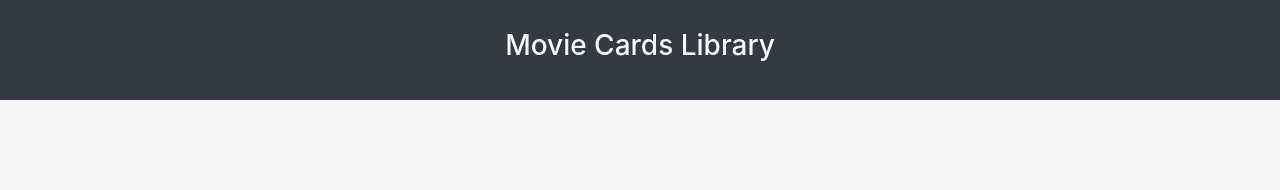
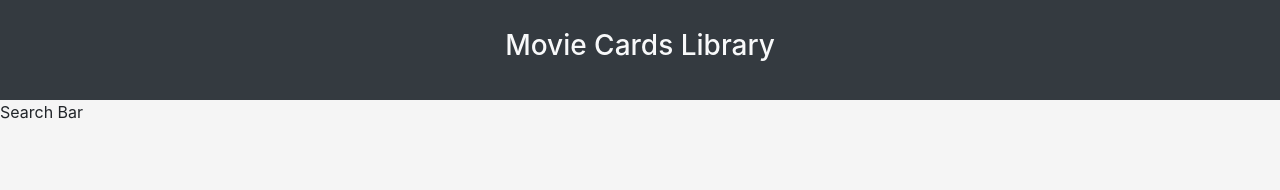
Before and after one commit to flpnascto/movie-card-library-stateful, a React (Create React App) app: page / in a window 1280 px wide. Shown: the top 190 px of the page. Built offline with nearby package versions, Linux system fonts and the light colour scheme.

Commit message:
Criando componente SearchBar.

```diff
--- a/src/App.js
+++ b/src/App.js
@@ -2,11 +2,13 @@
 import './App.css';
 
 import Header from './components/Header';
+import SearchBar from './components/SearchBar';
 
 function App() {
   return (
     <div className="App">
       <Header />
+      <SearchBar />
     </div>
   );
 }
--- a/src/components/SearchBar.jsx
+++ b/src/components/SearchBar.jsx
@@ -1 +1,13 @@
 // implement SearchBar component here
+import React from 'react';
+
+class SearchBar extends React.Component {
+  render() {
+    return (
+     <div>Search Bar</div>
+    )
+
+  }
+}
+
+export default SearchBar;
```
Also changed, not shown: 1 other file (tests, documents, lock files or other folders).
